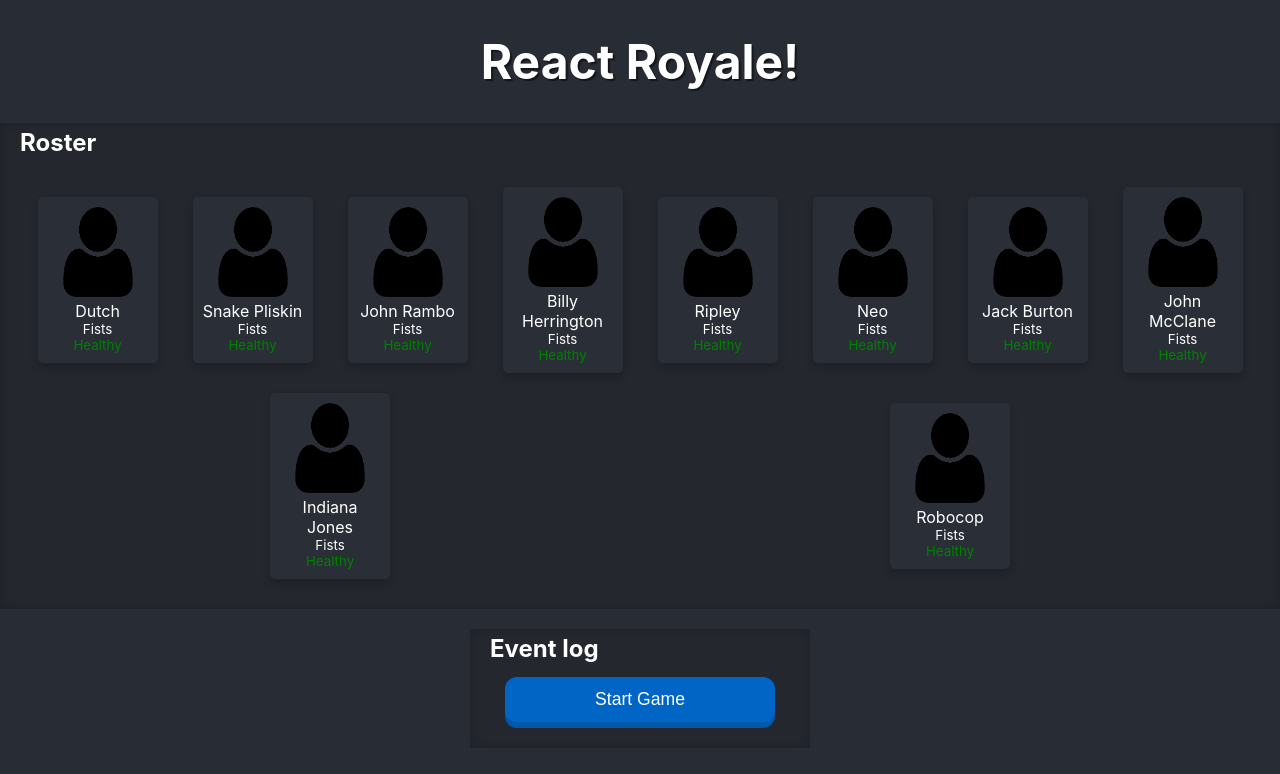
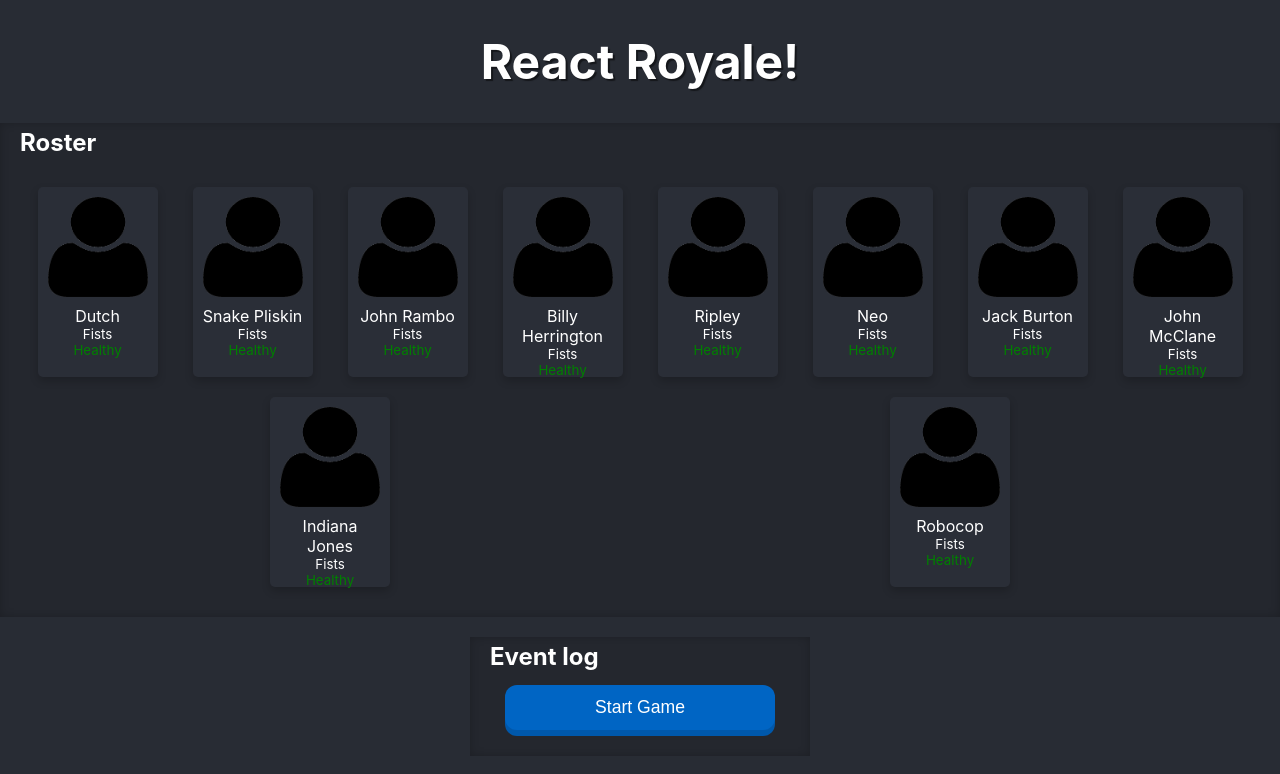
Before and after one commit to Julioevm/react-royale, a React (Create React App) app: page / in a window 1280 px wide. Shown: the top 774 px of the page. Built offline with nearby package versions, Linux system fonts and the light colour scheme.

Commit message:
Fix image size and player cards.

```diff
--- a/src/components/PlayerCard.tsx
+++ b/src/components/PlayerCard.tsx
@@ -6,7 +6,7 @@ import "./Style.scss";
 export default function PlayerCard(player: Player) {
 	return (
 		<div className="card card--player">
-			<img src={profile} alt="Player profile" width="70px" height="90px"></img>
+			<img src={profile} alt="Player profile"></img>
 			<div className="playerCardInfo">
 				<div>{player.name}</div>
 				<div className="smaller playerWeapon">{player.weapon.name}</div>
--- a/src/components/Style.scss
+++ b/src/components/Style.scss
@@ -48,9 +48,17 @@
 	align-items: center;
 	text-align: center;
 	width: 100px;
+	height: 170px;
+
+	img {
+		height: 100px;
+		width: 100px;
+		overflow: hidden;
+	}
 }
 
 .playerCardInfo {
+	margin-top: 5px;
 	.smaller {
 		font-size: smaller;
 	}
```
Also changed, not shown: package.json (+6 -6 lines).
